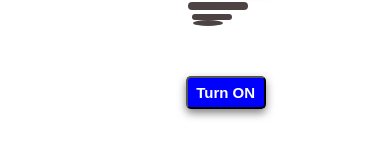
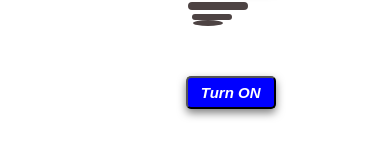
Before and after one commit to Abbas81kh/Bulb-toggle-button, a plain HTML site: page index.html in a window 390 px wide. Shown: the part 366-524 px from the top of the page. Drawn offline with Linux system fonts and the light colour scheme.

Commit message:
Update styles.css

```diff
--- a/styles.css
+++ b/styles.css
@@ -117,9 +117,10 @@ button:hover {
     button {
         margin-left: 40%;
         margin-top: 50px;
-        width: 80px;
+        width: 90px;
         height: 33px;
         font-size: 15px;
+        font-style: italic;
 
     }
 }
```
